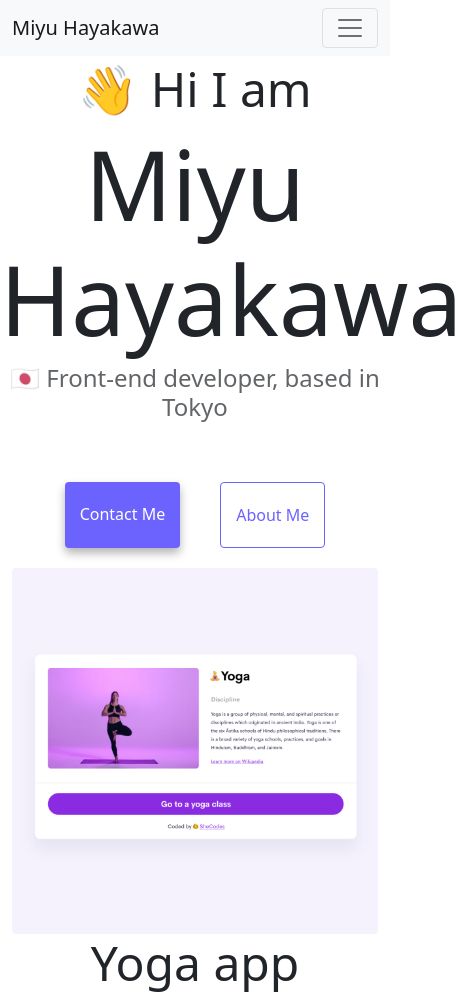
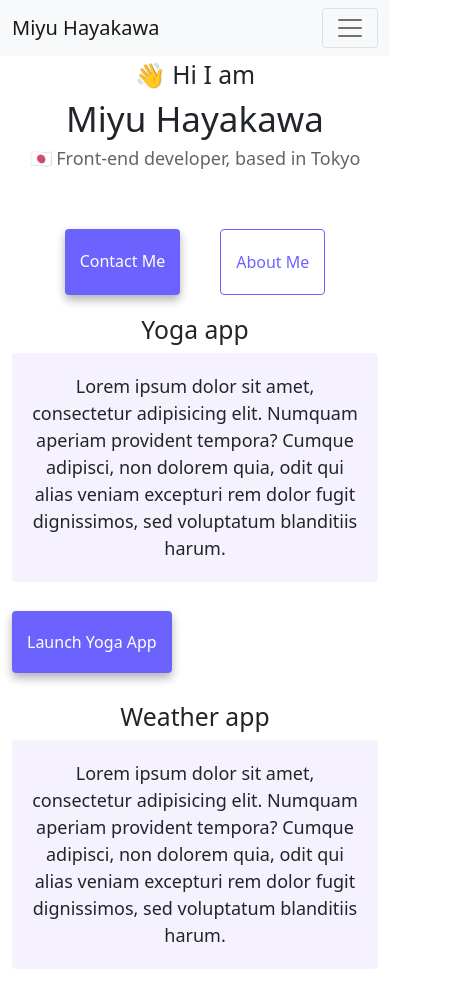
Before and after one commit to miyu-codes/responsive-project, a website: page index.html in a window 390 px wide. Shown: the top 994 px of the page, 462 px wide, since content can reach past the window. Drawn offline with nearby package versions, Linux system fonts and the light colour scheme.

Commit message:
Made responsive

```diff
--- a/index.html
+++ b/index.html
@@ -49,8 +49,8 @@
       </div>
     </nav>
     <h2>👋 Hi I am</h2>
-    <h1>Miyu Hayakawa</h1>
-    <h3>🇯🇵 Front-end developer, based in Tokyo</h3>
+    <h1 class="head">Miyu Hayakawa</h1>
+    <h3 class="intro">🇯🇵 Front-end developer, based in Tokyo</h3>
     <div class="navigation-links">
       <a href="about.html#contact" class="contact-link">Contact me</a>
       <a href="about.html" class="about-link">About me</a>
@@ -61,7 +61,7 @@
           <img
             src="images/yoga.png"
             alt="yoga-page"
-            class="img-fluid rounded"
+            class="img-fluid rounded websites"
           />
         </div>
         <div class="col-md-6">
@@ -96,7 +96,7 @@
           <img
             src="images/weather.png"
             alt="weather-page"
-            class="img-fluid rounded"
+            class="img-fluid rounded websites"
           />
         </div>
       </div>
@@ -107,7 +107,7 @@
           <img
             src="images/yogurt.png"
             alt="yogurt-page"
-            class="img-fluid rounded"
+            class="img-fluid rounded websites"
           />
         </div>
         <div class="col-md-6">
--- a/style.css
+++ b/style.css
@@ -17,15 +17,15 @@ h3 {
 }
 
 h1 {
-  font-size: 96px !important;
+  font-size: 96px;
 }
 
 h2 {
-  font-size: 48px !important;
+  font-size: 48px;
 }
 
 h3 {
-  font-size: 24px !important;
+  font-size: 24px;
   opacity: 0.7;
 }
 
@@ -98,3 +98,17 @@ h3 {
 .email-link:hover {
   text-decoration: underline;
 }
+
+@media (max-width: 576px) {
+  .head {
+    text-align: center;
+    font-size: 35px;
+  }
+  .intro {
+    text-align: center;
+    font-size: 18px;
+  }
+  .websites {
+    display: none;
+  }
+}
```
Also changed, not shown: about.html (+2 -2 lines).
